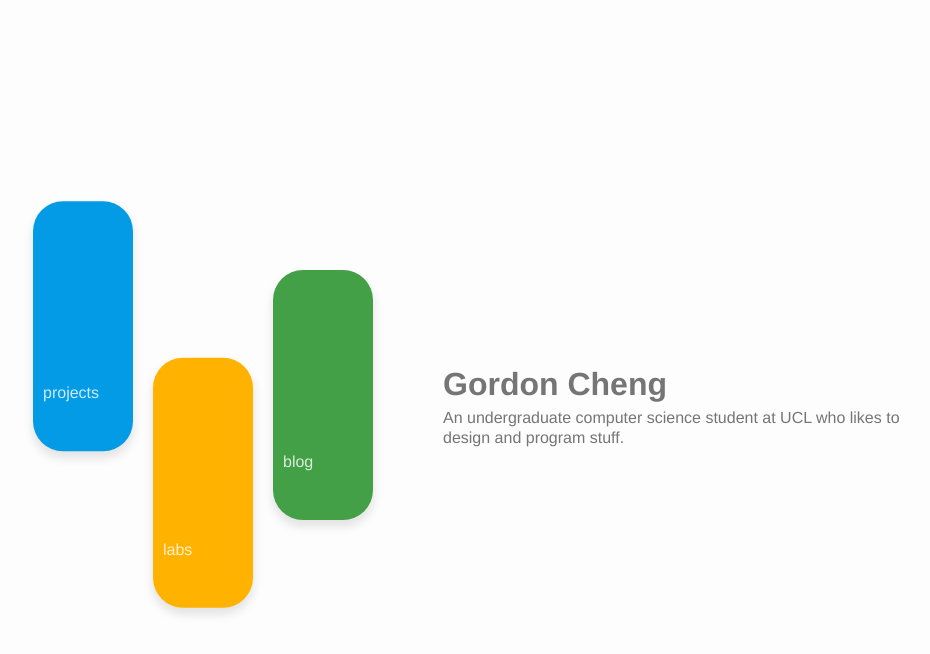
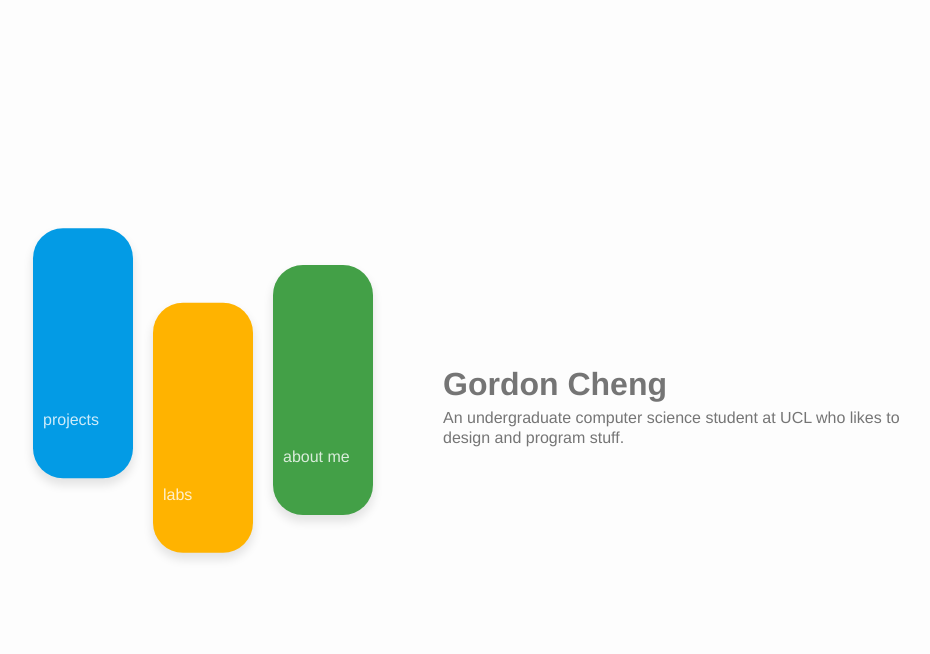
Before and after one commit to gcky/gcky.github.io, a Jekyll site: the page built from index.html, in a window 1280 px wide. Shown: the top 654 px of the page, without its empty margins (69-999 px from the left). Built offline with Jekyll 4.4.1, drawn with Linux system fonts in a browser that asks for light colours.

Commit message:
Add responsive css to home page

```diff
--- a/_sass/_index.scss
+++ b/_sass/_index.scss
@@ -1,10 +1,9 @@
 .main-desc {
   color: #757575;
   max-width: 500px;
-  // position: relative;
-  margin-top: 40vh;
-  margin-left: 40vw;
+  margin: 40vh 0 0 40vw;
   height: 300px;
+  transition: all 300ms ease-out;
 
   h1 {
     margin-bottom: 0;
@@ -37,7 +36,7 @@
 
   &.projects {
     background: #039be5;
-    top: 22vh;
+    top: 25vh;
     left: calc(40vw - 300px - 60px - 50px);
     animation: blob-move-down 800ms forwards cubic-bezier(0.000, 0.060, 0.000, 1.005),
       blob-bounce-down 3s 1s infinite ease-in-out;
@@ -46,7 +45,7 @@
 
   &.labs {
     background: #ffb300;
-    top: 40vh;
+    top: calc(25vh + 80px);
     left: calc(40vw - 200px - 40px - 50px);
     animation: blob-move-up 800ms forwards cubic-bezier(0.000, 0.060, 0.000, 1.005),
       blob-bounce-up 3s 1.1s infinite ease-in-out;
@@ -55,7 +54,7 @@
 
   &.blog {
     background: #43a047;
-    top: 30vh;
+    top: calc(25vh + 40px);
     left: calc(40vw - 100px - 20px - 50px);
     animation: blob-move-down 800ms forwards cubic-bezier(0.000, 0.060, 0.000, 1.005),
       blob-bounce-down 3s 1.5s infinite ease-in-out;
@@ -77,24 +76,28 @@
 @keyframes blob-move-down {
   0% {
     transform: translateY(-80vh);
+    opacity: 0;
   }
   70% {
     transform: translateY(-5px);
   }
   100% {
     transform: translateY(0);
+    opacity: 1;
   }
 }
 
 @keyframes blob-move-up {
   0% {
     transform: translateY(120vh);
+    opacity: 0;
   }
   70% {
     transform: translateY(5px);
   }
   100% {
     transform: translateY(0);
+    opacity: 1;
   }
 }
 
@@ -121,3 +124,31 @@
     transform: translateY(0);
   }
 }
+
+html,body {padding:0; margin:0;}
+
+@media screen and (max-width: 1140px) {
+
+  .main-desc {
+    margin: calc(30vh - 100px + 250px + 100px) 0 0 100px;
+  }
+
+  .main-nav-blob {
+
+    &.projects {
+      top: calc(25vh - 100px);
+      left: 100px;
+    }
+
+    &.labs {
+      top: calc(25vh + 80px - 100px);
+      left: 100px + 100px + 20px;
+    }
+
+    &.blog {
+      top: calc(25vh + 40px - 100px);
+      left: 100px + 200px + 40px;
+    }
+
+  }
+}
--- a/index.html
+++ b/index.html
@@ -18,7 +18,7 @@
   </div>
 
   <div class="main-nav-blob blog">
-    <h2>blog</h2>
+    <h2>about me</h2>
   </div>
 
 </nav>
```
